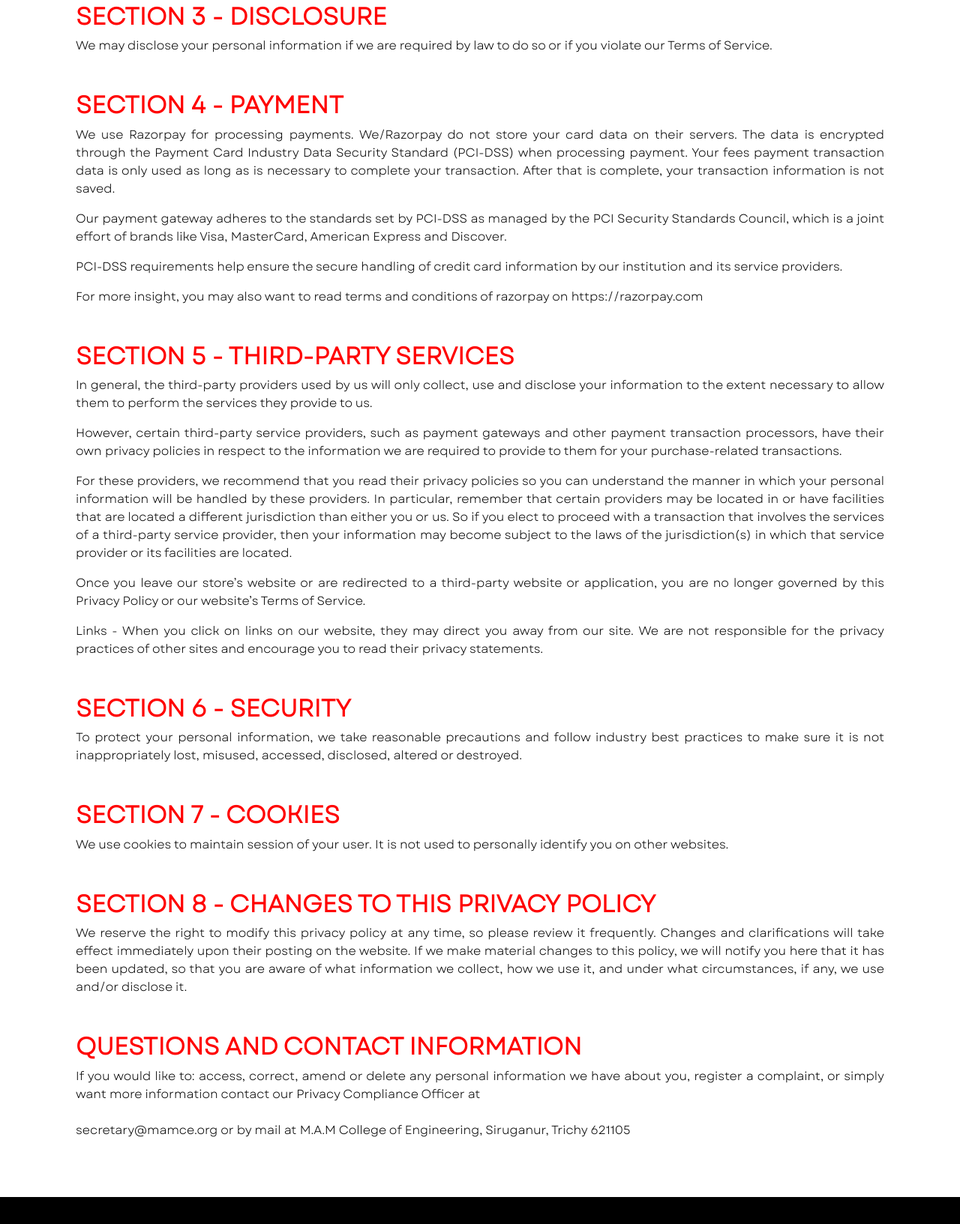
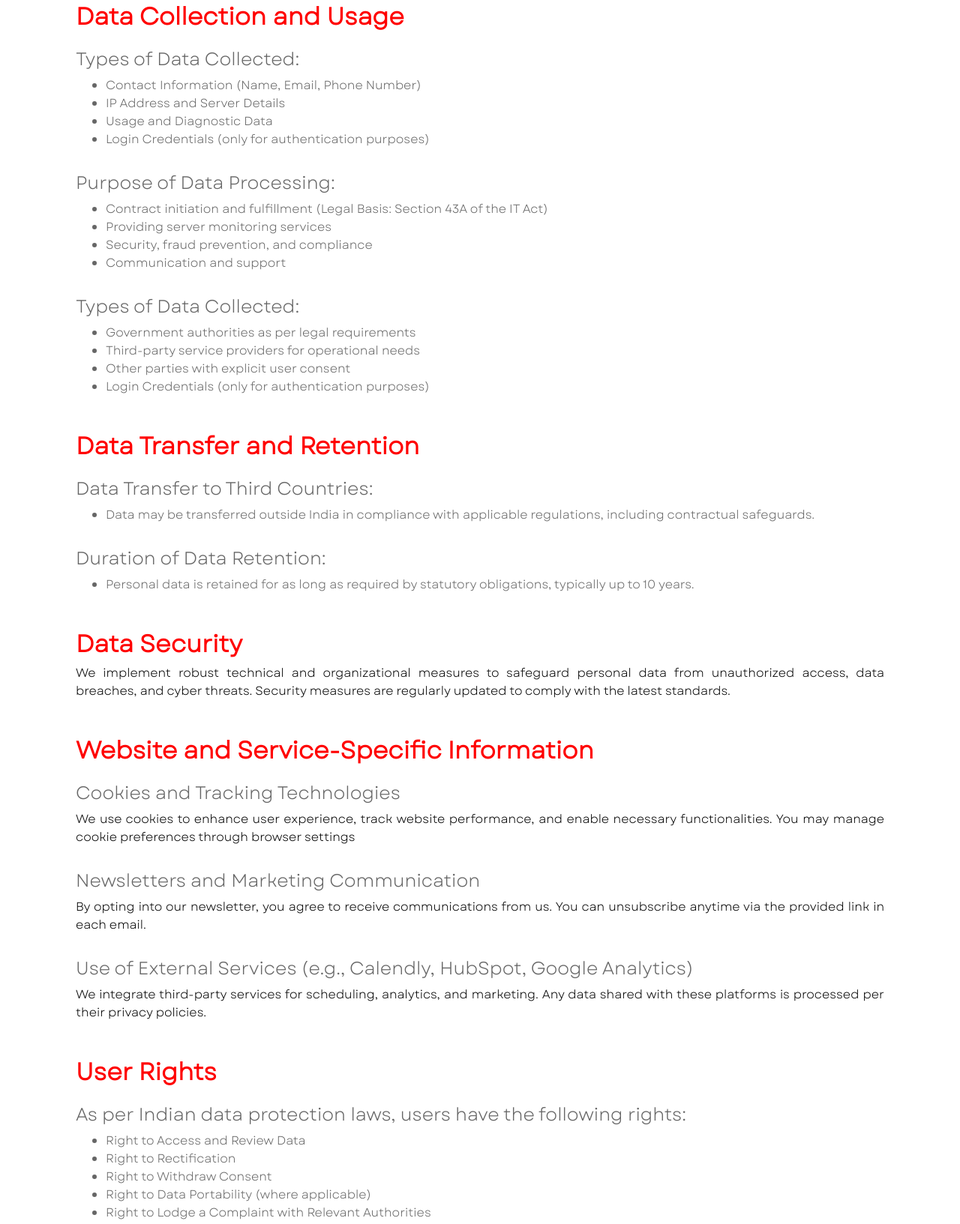
Before and after one commit to Ranjith1110/vigilixHub, a website with bundled scripts: page privacy-policy.html in a window 1280 px wide. Shown: the part 1485-3118 px from the top of the page at 75% size. Built offline with nearby package versions, Linux system fonts and the light colour scheme.

Commit message:
Privacy Policy Done

```diff
--- a/js/main.js
+++ b/js/main.js
@@ -14,47 +14,6 @@
         return false;
     });
 
-
-    // Dropdown on mouse hover
-    $(document).ready(function () {
-        function toggleNavbarMethod() {
-            if ($(window).width() > 992) {
-                $('.navbar .dropdown').on('mouseover', function () {
-                    $('.dropdown-toggle', this).trigger('click');
-                }).on('mouseout', function () {
-                    $('.dropdown-toggle', this).trigger('click').blur();
-                });
-            } else {
-                $('.navbar .dropdown').off('mouseover').off('mouseout');
-            }
-        }
-        toggleNavbarMethod();
-        $(window).resize(toggleNavbarMethod);
-    });
-
-
-    // Testimonials carousel
-    $(".testimonials-carousel").owlCarousel({
-        autoplay: true,
-        autoplayTimeout: 1500,
-        smartSpeed: 600,
-        dots: true,
-        loop: true,
-        responsive: {
-            0:{
-                items:1
-            },
-            576:{
-                items:1
-            },
-            768:{
-                items:2
-            },
-            992:{
-                items:3
-            }
-        }
-    });
 
 })(jQuery);
 
--- a/privacy-policy.html
+++ b/privacy-policy.html
@@ -118,98 +118,84 @@
                 </div>
 
                 <div class="p-3">
-                    <h2 class="title">SECTION 3 - DISCLOSURE</h2>
-                    <p class="text-black text-justify">We may disclose your personal information if we are required by
-                        law
-                        to do so or if you violate our Terms of Service.</p>
+                    <h2 class="title">Data Collection and Usage</h2>
+                    <h4 class="pt-3">Types of Data Collected:</h4>
+                    <ul>
+                        <li>Contact Information (Name, Email, Phone Number)</li>
+                        <li>IP Address and Server Details</li>
+                        <li>Usage and Diagnostic Data</li>
+                        <li>Login Credentials (only for authentication purposes)</li>
+                    </ul>
+                    <h4 class="pt-3">Purpose of Data Processing:</h4>
+                    <ul>
+                        <li>Contract initiation and fulfillment (Legal Basis: Section 43A of the IT Act)</li>
+                        <li>Providing server monitoring services</li>
+                        <li>Security, fraud prevention, and compliance</li>
+                        <li>Communication and support</li>
+                    </ul>
+                    <h4 class="pt-3">Types of Data Collected:</h4>
+                    <ul>
+                        <li>Government authorities as per legal requirements</li>
+                        <li>Third-party service providers for operational needs</li>
+                        <li>Other parties with explicit user consent</li>
+                        <li>Login Credentials (only for authentication purposes)</li>
+                    </ul>
                 </div>
 
                 <div class="p-3">
-                    <h2 class="title">SECTION 4 - PAYMENT</h2>
-                    <p class="text-black text-justify">We use Razorpay for processing payments. We/Razorpay do not store
-                        your card data on their servers. The data is encrypted through the Payment Card Industry Data
-                        Security Standard (PCI-DSS) when processing payment. Your fees payment transaction data is only
-                        used
-                        as long as is necessary to complete your transaction. After that is complete, your transaction
-                        information is not saved.</p>
-                    <p class="text-black text-justify">Our payment gateway adheres to the standards set by PCI-DSS as
-                        managed by the PCI Security Standards Council, which is a joint effort of brands like Visa,
-                        MasterCard, American Express and Discover.</p>
-                    <p class="text-black text-justify">PCI-DSS requirements help ensure the secure handling of credit
-                        card
-                        information by our institution and its service providers.</p>
-                    <p class="text-black text-justify">For more insight, you may also want to read terms and conditions
-                        of
-                        razorpay on https://razorpay.com</p>
+                    <h2 class="title">Data Transfer and Retention</h2>
+                    <h4 class="pt-3">Data Transfer to Third Countries:</h4>
+                    <ul>
+                        <li>Data may be transferred outside India in compliance with applicable regulations,
+                            including contractual safeguards.</li>
+                    </ul>
+                    <h4 class="pt-3">Duration of Data Retention:</h4>
+                    <ul>
+                        <li>Personal data is retained for as long as required by statutory obligations, typically up
+                            to 10 years.</li>
+                    </ul>
                 </div>
 
                 <div class="text-justify p-3">
-                    <h2 class="title">SECTION 5 - THIRD-PARTY SERVICES</h2>
-                    <p class="text-black">In general, the third-party providers used by us will only collect, use and
-                        disclose your information to the extent necessary to allow them to perform the services they
-                        provide
-                        to us.</p>
-                    <p class="text-black">However, certain third-party service providers, such as payment gateways and
-                        other
-                        payment transaction processors, have their own privacy policies in respect to the information we
-                        are
-                        required to provide to them for your purchase-related transactions.</p>
-                    <p class="text-black">For these providers, we recommend that you read their privacy policies so you
-                        can
-                        understand the manner in which your personal information will be handled by these providers. In
-                        particular, remember that certain providers may be located in or have facilities that are
-                        located a
-                        different jurisdiction than either you or us. So if you elect to proceed with a transaction that
-                        involves the services of a third-party service provider, then your information may become
-                        subject to
-                        the laws of the jurisdiction(s) in which that service provider or its facilities are located.
-                    </p>
-                    <p class="text-black">Once you leave our store’s website or are redirected to a third-party website
-                        or
-                        application, you are no longer governed by this Privacy Policy or our website’s Terms of
-                        Service.
-                    </p>
-                    <p class="text-black">Links - When you click on links on our website, they may direct you away from
-                        our
-                        site. We are not responsible for the privacy practices of other sites and encourage you to read
-                        their privacy statements.</p>
+                    <h2 class="title">Data Security</h2>
+                    <p class="text-black">We implement robust technical and organizational measures to safeguard personal data
+                        from unauthorized access, data breaches, and cyber threats. Security measures are
+                        regularly updated to comply with the latest standards.</p>
                 </div>
 
                 <div class="text-justify p-3">
-                    <h2 class="title">SECTION 6 - SECURITY</h2>
-                    <p class="text-black">To protect your personal information, we take reasonable precautions and
-                        follow
-                        industry best practices to make sure it is not inappropriately lost, misused, accessed,
-                        disclosed,
-                        altered or destroyed.</p>
+                    <h2 class="title">Website and Service-Specific Information</h2>
+                    <h4 class="pt-3">Cookies and Tracking Technologies</h4>
+                    <p class="text-black">We use cookies to enhance user experience, track website performance, and enable
+                        necessary functionalities. You may manage cookie preferences through browser settings</p>
+                    <h4 class="pt-3">Newsletters and Marketing Communication</h4>
+                    <p class="text-black">By opting into our newsletter, you agree to receive communications from us. You can
+                        unsubscribe anytime via the provided link in each email.</p>
+                    <h4 class="pt-3">Use of External Services (e.g., Calendly, HubSpot, Google Analytics)</h4>
+                    <p class="text-black">We integrate third-party services for scheduling, analytics, and marketing. Any data shared
+                        with these platforms is processed per their privacy policies.</p>
                 </div>
 
                 <div class="text-justify p-3">
-                    <h2 class="title">SECTION 7 - COOKIES</h2>
-                    <p class="text-black">We use cookies to maintain session of your user. It is not used to personally
-                        identify you on other websites.</p>
+                    <h2 class="title">User Rights</h2>
+                    <h4 class="pt-3">As per Indian data protection laws, users have the following rights:</h4>
+                    <ul>
+                        <li>Right to Access and Review Data</li>
+                        <li>Right to Rectification</li>
+                        <li>Right to Withdraw Consent</li>
+                        <li>Right to Data Portability (where applicable)</li>
+                        <li>Right to Lodge a Complaint with Relevant Authorities</li>
+                    </ul>
+                    <h5>To exercise these rights, contact us at <a href="mailto:support@vigilixhub.in">support@vigilixhub.in</a></h5>
                 </div>
 
                 <div class="text-justify p-3">
-                    <h2 class="title">SECTION 8 - CHANGES TO THIS PRIVACY POLICY</h2>
-                    <p class="text-black">We reserve the right to modify this privacy policy at any time, so please
-                        review
-                        it frequently. Changes and clarifications will take effect immediately upon their posting on the
-                        website. If we make material changes to this policy, we will notify you here that it has been
-                        updated, so that you are aware of what information we collect, how we use it, and under what
-                        circumstances, if any, we use and/or disclose it.</p>
-                </div>
+                    <h2 class="title">Updates to This Privacy Policy</h2>
+                    <p class="text-black">We may update this policy periodically. Any changes will be posted on our website with an
+                        updated effective date.</p>
+                        <h5>For queries, contact us at <a href="mailto:support@vigilixhub.in">support@vigilixhub.in</a></h5>
 
-                <div class="text-justify p-3">
-                    <h2 class="title">QUESTIONS AND CONTACT INFORMATION</h2>
-                    <p class="text-black">If you would like to: access, correct, amend or delete any personal
-                        information we
-                        have about you, register a complaint, or simply want more information contact our Privacy
-                        Compliance
-                        Officer at</p>
-                    <p class="text-black mt-4">secretary@mamce.org or by mail at M.A.M College of Engineering,
-                        Siruganur,
-                        Trichy 621105</p>
+                        <h4 class="py-5">Last Updated: 01-02-2025</h4>
                 </div>
 
             </div>
--- a/server.js
+++ b/server.js
@@ -28,11 +28,11 @@ app.post("/send-email", async (req, res) => {
     // Email options with company logo
     let mailOptions = {
         from: email,
-        to: "ranjithram878@gmail.com", // Replace with recipient's email
+        to: "sabari@vigilixhub.in", // Replace with recipient's email
         subject: "New Contact Form Submission",
         html: `
             <div style="text-align: center;">
-                <img src="https://drive.google.com/file/d/1wv6ntwZJ2ft290b6OxL43YDFtd2eWzX4/view?usp=sharing" alt="Company Logo" style="width: 150px; margin-bottom: 20px;">
+                <img src="https://imgur.com/a/CE2xeZ2" alt="Company Logo" style="width: 150px; margin-bottom: 20px;">
             </div>
             <h3>Contact Form Submission</h3>
             <p><strong>Name:</strong> ${name}</p>
```
Also changed, not shown: 1 other file.
